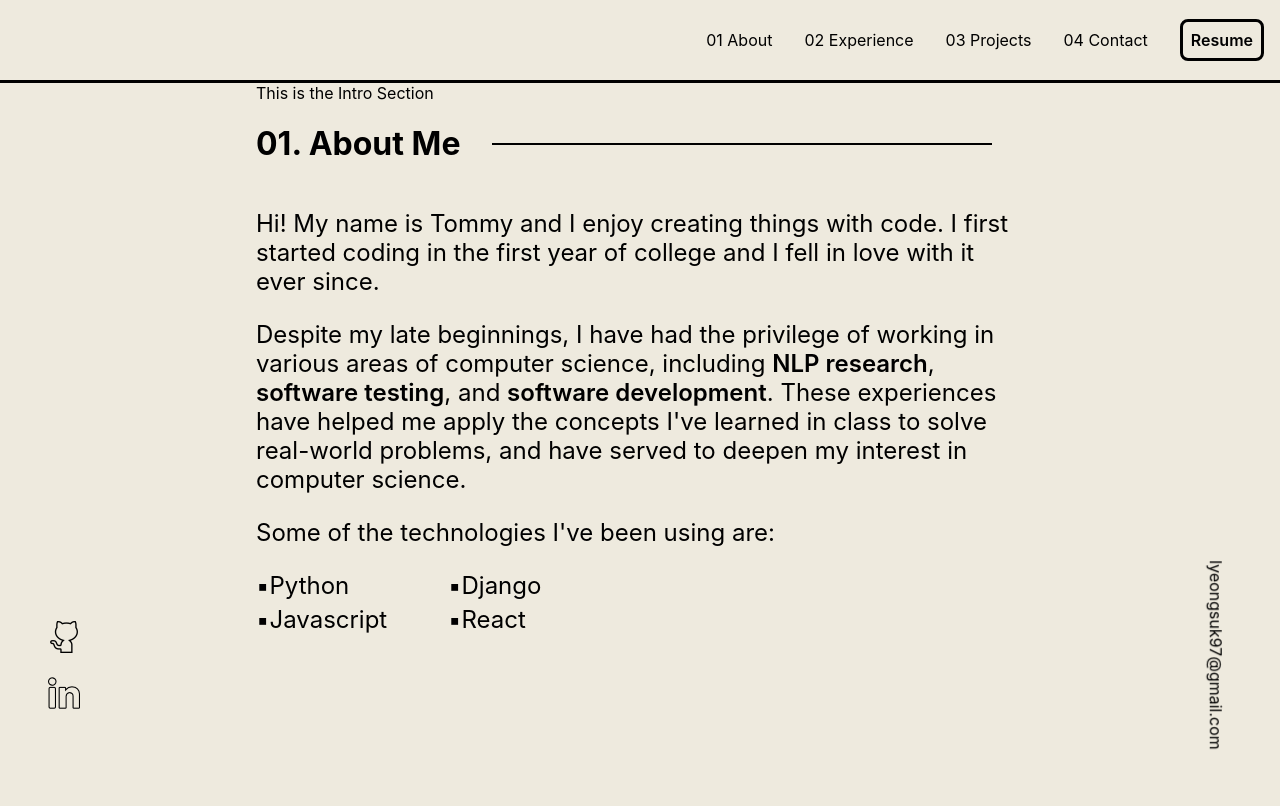
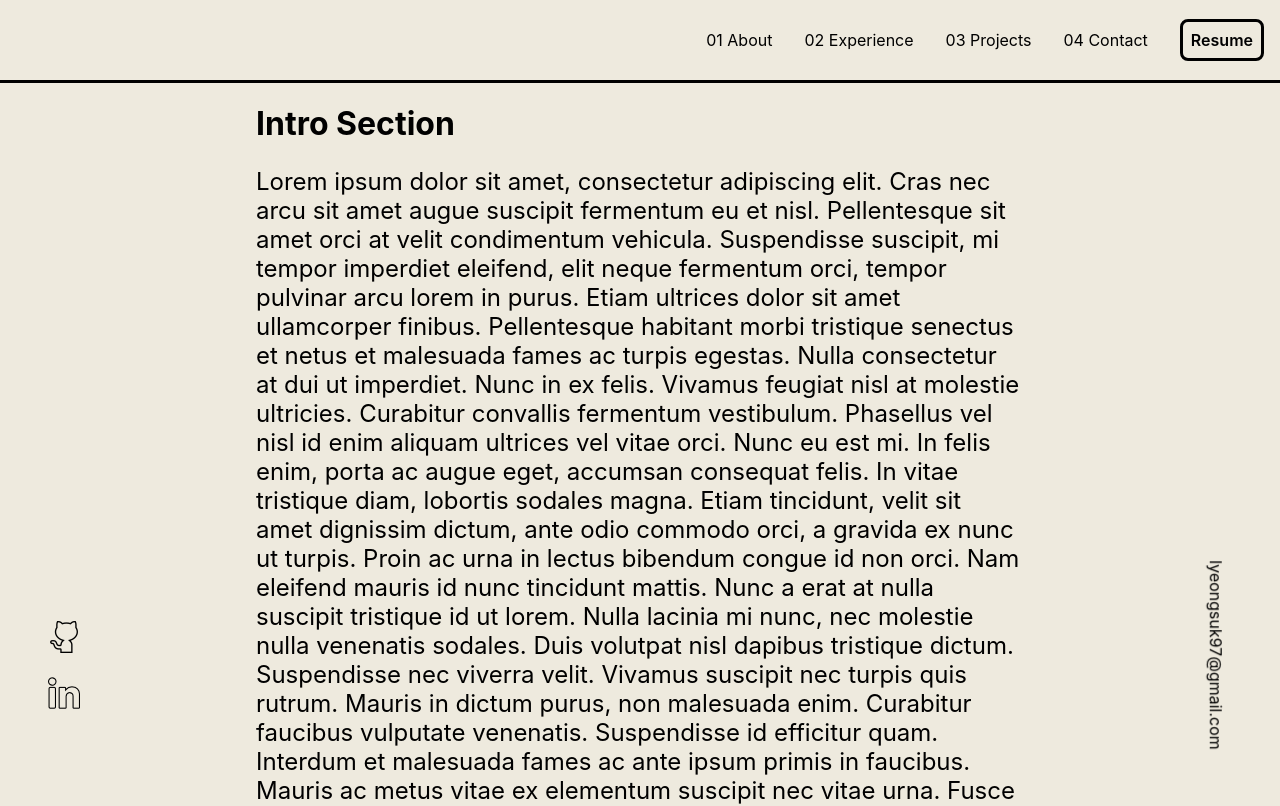
Before and after one commit to lysmm203/personal-portfolio, a React (Create React App) app: page / in a window 1280 px wide. Shown: the top 806 px of the page. Built offline with nearby package versions, Linux system fonts and the light colour scheme.

Commit message:
add some lorem ipsum text on intro

```diff
--- a/src/components/intro.js
+++ b/src/components/intro.js
@@ -4,7 +4,18 @@
 
     return (
         <div>
-            This is the Intro Section
+            <h1>Intro Section</h1>
+            <p>
+                Lorem ipsum dolor sit amet, consectetur adipiscing elit. Cras nec arcu sit amet augue suscipit fermentum eu et nisl. Pellentesque sit amet orci at velit condimentum vehicula. Suspendisse suscipit, mi tempor imperdiet eleifend, elit neque fermentum orci, tempor pulvinar arcu lorem in purus. Etiam ultrices dolor sit amet ullamcorper finibus. Pellentesque habitant morbi tristique senectus et netus et malesuada fames ac turpis egestas. Nulla consectetur at dui ut imperdiet. Nunc in ex felis. Vivamus feugiat nisl at molestie ultricies. Curabitur convallis fermentum vestibulum. Phasellus vel nisl id enim aliquam ultrices vel vitae orci. Nunc eu est mi. In felis enim, porta ac augue eget, accumsan consequat felis.
+
+                In vitae tristique diam, lobortis sodales magna. Etiam tincidunt, velit sit amet dignissim dictum, ante odio commodo orci, a gravida ex nunc ut turpis. Proin ac urna in lectus bibendum congue id non orci. Nam eleifend mauris id nunc tincidunt mattis. Nunc a erat at nulla suscipit tristique id ut lorem. Nulla lacinia mi nunc, nec molestie nulla venenatis sodales. Duis volutpat nisl dapibus tristique dictum. Suspendisse nec viverra velit. Vivamus suscipit nec turpis quis rutrum. Mauris in dictum purus, non malesuada enim. Curabitur faucibus vulputate venenatis. Suspendisse id efficitur quam. Interdum et malesuada fames ac ante ipsum primis in faucibus. Mauris ac metus vitae ex elementum suscipit nec vitae urna. Fusce egestas ex id cursus euismod.
+
+                Duis eget nisi a leo rhoncus rhoncus id vel risus. Aenean vitae odio libero. Nullam mauris ante, viverra ac pellentesque quis, efficitur id turpis. Aenean ut sodales nisi. Nullam elementum et nisl at gravida. Nullam vitae sapien sed odio consectetur luctus. Nulla quis sem est. Sed porttitor vitae metus vitae mattis. Pellentesque nec ex ultricies eros congue pellentesque. Praesent sagittis mi odio, ac fermentum diam consectetur non. Aenean eleifend urna in vestibulum egestas. Praesent dignissim turpis nec mauris vehicula, sed sollicitudin leo vestibulum. Cras molestie euismod varius. Curabitur mollis vulputate suscipit.
+
+                Morbi eget risus est. Vestibulum ante ipsum primis in faucibus orci luctus et ultrices posuere cubilia curae; Integer lobortis lectus ac enim lacinia gravida. Suspendisse non elementum diam. Ut erat tellus, dictum nec nibh id, luctus condimentum lectus. Pellentesque ac enim magna. Nam vel efficitur ex, nec ornare lacus. Phasellus ut urna sed lorem vulputate sollicitudin eu at augue. Mauris interdum, odio at pulvinar eleifend, lacus dui aliquam ex, sed finibus sapien urna sit amet lorem. Orci varius natoque penatibus et magnis dis parturient montes, nascetur ridiculus mus. Donec vel est vehicula, egestas nisl et, luctus nisi. Sed dapibus tellus a velit eleifend fringilla. Ut leo augue, mattis a blandit a, tristique sed mi. Aenean tincidunt nunc a porta molestie. Sed nunc quam, porttitor a commodo sed, commodo tincidunt enim. Quisque ultrices, sem et molestie condimentum, purus purus pellentesque tortor, in ultrices velit lorem tempor metus.
+
+
+            </p>
         </div>
     )
 
```
